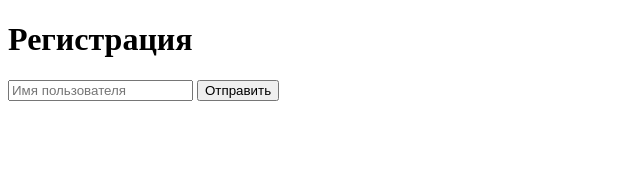
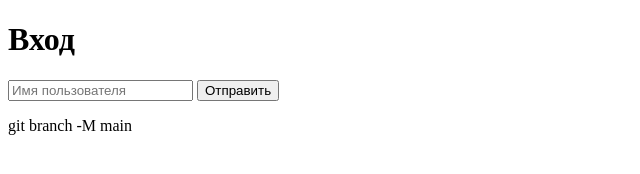
Before and after one commit to valeryyask/11_tests, a plain HTML site: page index.html in a window 1280 px wide. Shown: the whole page, without its empty margins (0-640 px from the left). Drawn offline with Linux system fonts and the light colour scheme.

Commit message:
Изменен заголовок (специальная ошибка)

```diff
--- a/index.html
+++ b/index.html
@@ -5,7 +5,7 @@
     <title>Test Form</title>
 </head>
 <body>
-    <h1 id="header">Регистрация</h1>
+    <h1 id="header">Вход</h1>
     <form id="myForm">
         <input type="text" id="username" name="username" placeholder="Имя пользователя">
         <button type="submit" id="submitBtn">Отправить</button>
@@ -19,4 +19,4 @@
         });
     </script>
 </body>
-</html>
+</html>git branch -M main
```
